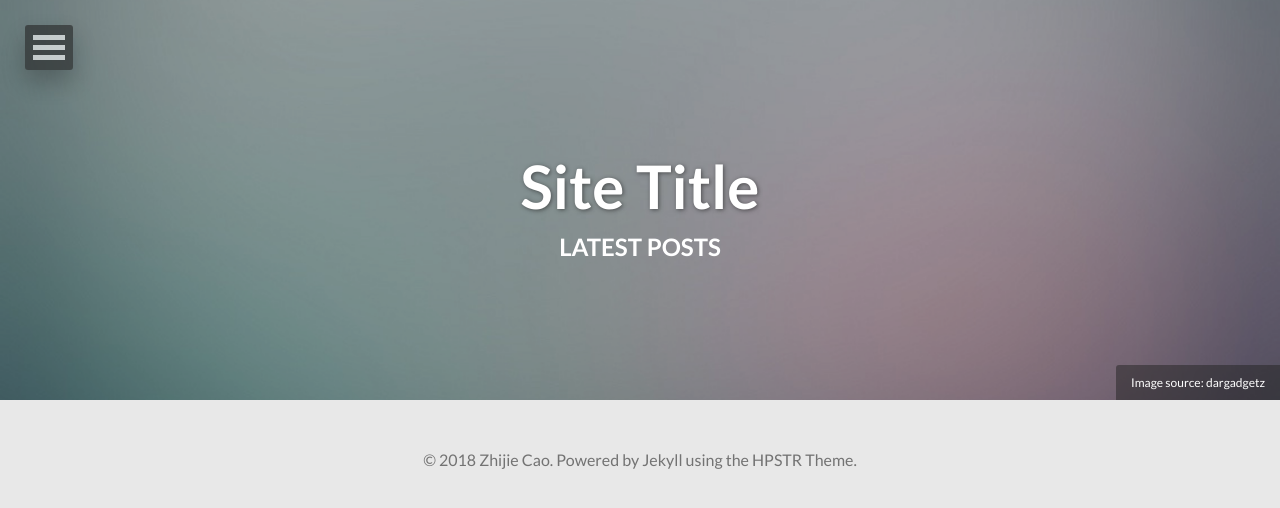
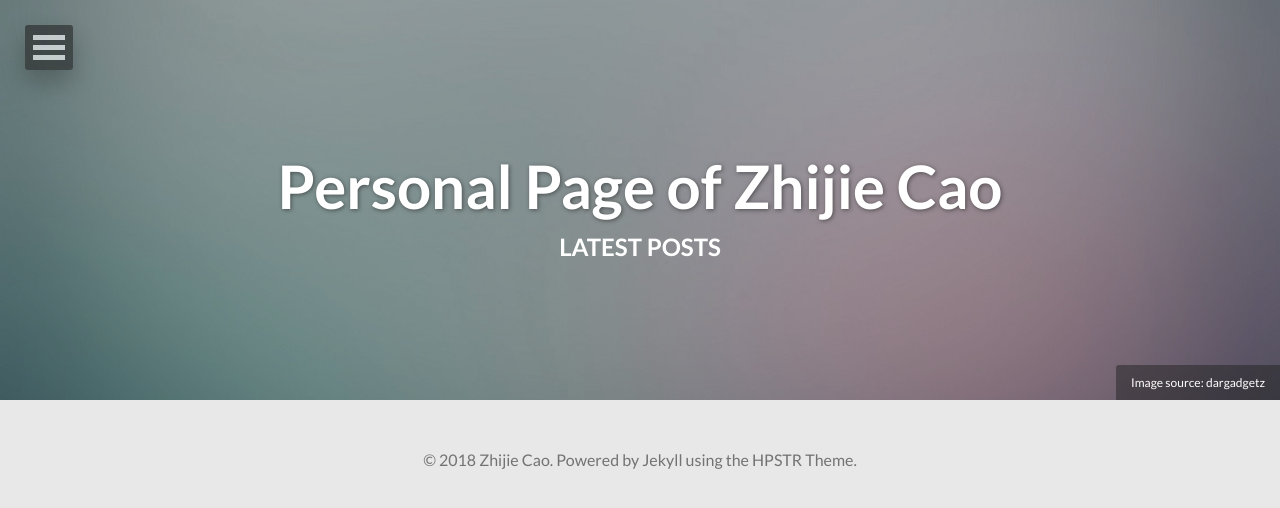
Before and after one commit to MRJTM/MRJTM.github.io, a Jekyll site: the page built from index.html, in a window 1280 px wide. Shown: the top 508 px of the page. Built offline with Jekyll 4.4.1, drawn with Linux system fonts in a browser that asks for light colours; nearby versions of some CDN libraries; the list of posts is cut into pages by our own code.

Commit message:
modified _config.yml

```diff
--- a/_config.yml
+++ b/_config.yml
@@ -1,5 +1,5 @@
-title:            Site Title
-description:      Describe your website here.
+title:            Personal Page of Zhijie Cao
+description:      Welcome to my page
 disqus_shortname:
 reading_time:     true
 words_per_minute: 200
```
